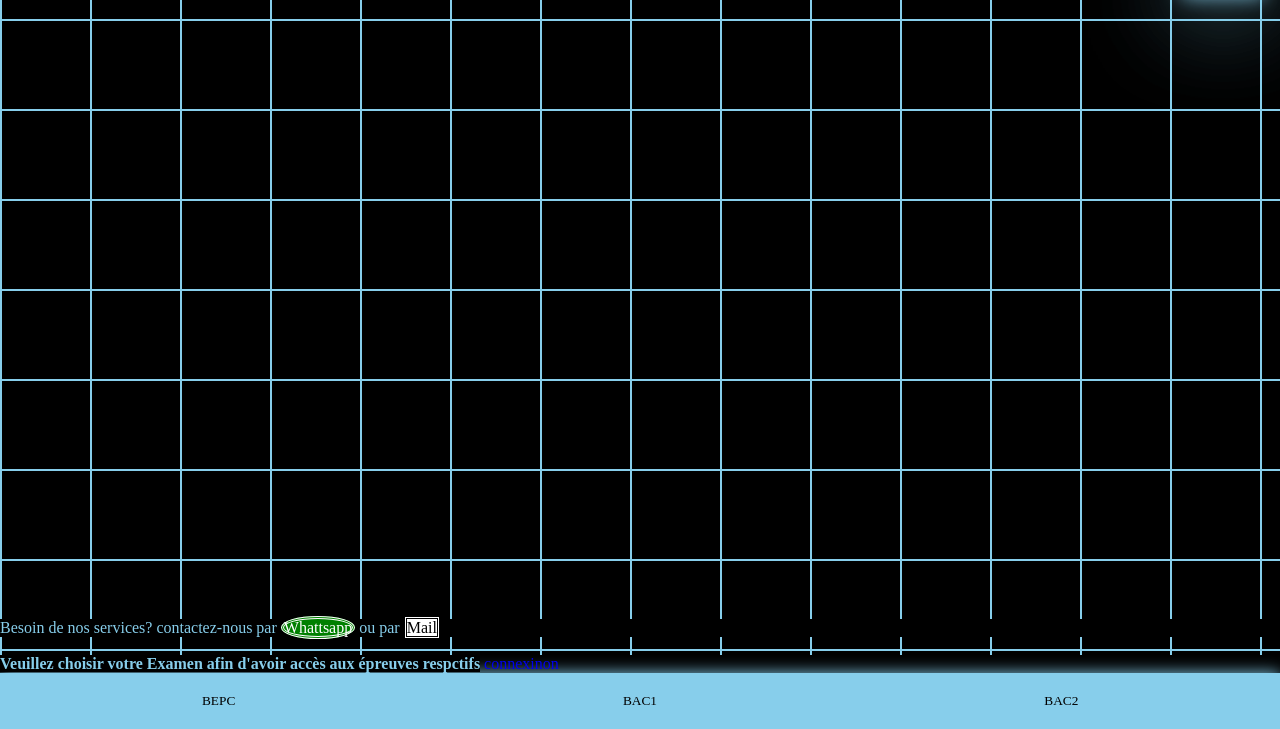
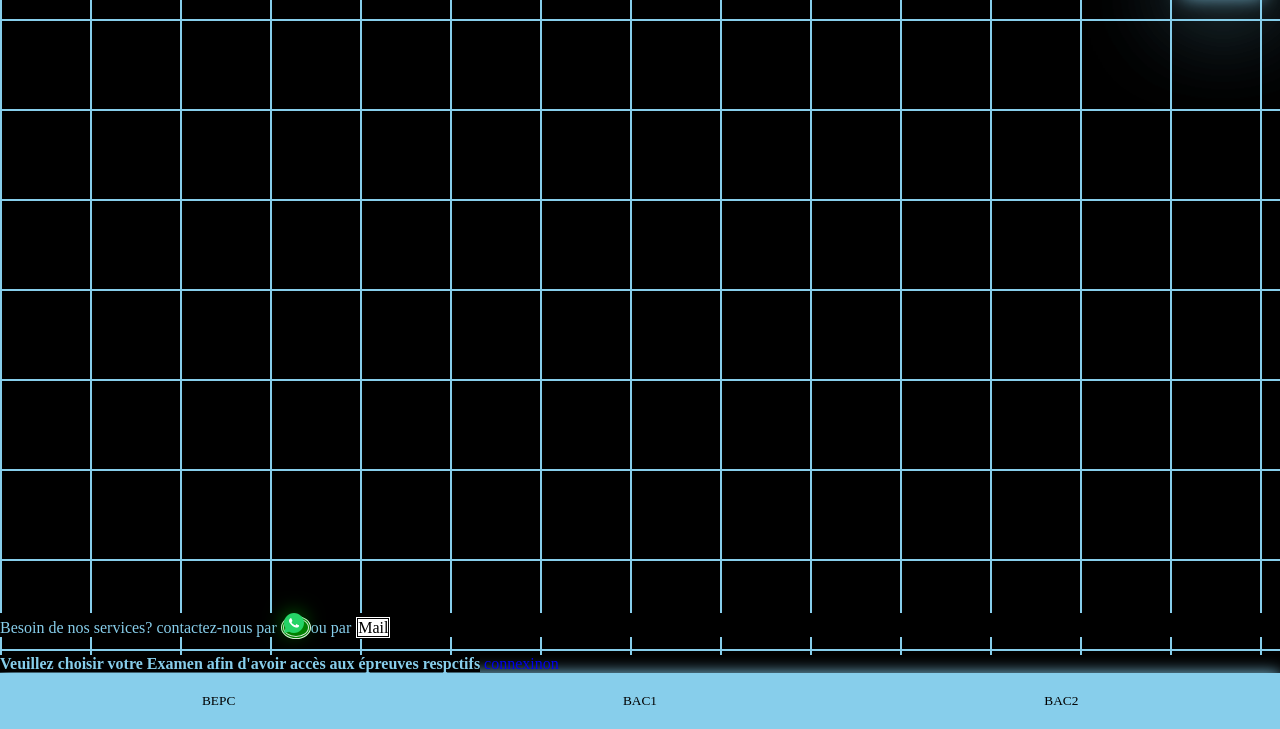
Before and after one commit to bazben/site_-preuve-, a website: page public/index.html in a window 1280 px wide. Shown: the part 71-800 px from the top of the page. Drawn offline with Linux system fonts and the light colour scheme; no server answers.

Commit message:
Update index.html

```diff
--- a/public/index.html
+++ b/public/index.html
@@ -7,6 +7,7 @@
         <link rel="stylesheet" href="index.css">
         <link rel="stylesheet" href="auth.css">
         <link rel="manifest" href="manifest.json">
+        <link rel="icon" href="ok.png" type="application/png">
          <script src="sw.js"></script>
     </head>
     <body>
@@ -15,7 +16,11 @@
         </header>
          <h1>BIENVEUNUE SUR BAZBEN-SITE</h1>
         <div class="nav">
-        <p>Besoin de nos services? contactez-nous par <a href="https://WA.me/+22872858131" target="_blank" class="what">Whattsapp</a> ou par <a href="mailto:bazben498@gmail.com" target="_blank" class="mail">Mail</a> </p><br>
+       <div> <p>Besoin de nos services? contactez-nous par <a href="https://WA.me/+22872858131" target="_blank" class="what"> <svg xmlns="http://www.w3.org/2000/svg" viewBox="0 0 24 24" width="20" height="20" style="filter: drop-shadow(0 0 10px green);">
+  <path fill="#25D366" d="M12.0005 0C5.3735 0 0 5.3735 0 12c0 2.1187.5536 4.192 1.604 6.026L.057 24l6.108-1.587A11.947 11.947 0 0 0 12.0005 24c6.627 0 12-5.373 12-12S18.6275 0 12.0005 0"/>
+  <path fill="#fff" d="M17.472 14.382c-.297-.149-1.758-.867-2.03-.967-.273-.099-.471-.148-.67.15-.197.297-.767.966-.94 1.164-.173.199-.347.223-.644.075-.297-.15-1.255-.463-2.39-1.475-.883-.788-1.48-1.761-1.653-2.059-.173-.297-.018-.458.13-.606.134-.133.298-.347.446-.52.149-.174.198-.298.298-.497.099-.198.05-.371-.025-.52-.075-.149-.669-1.612-.916-2.207-.242-.579-.487-.5-.669-.51-.173-.008-.371-.01-.57-.01-.198 0-.52.074-.792.372-.271.296-1.035 1.012-1.035 2.468 0 1.456 1.06 2.863 1.207 3.062.147.198 2.086 3.185 5.053 4.472.705.305 1.255.488 1.686.626.708.226 1.354.194 1.863.118.568-.085 1.758-.719 2.006-1.413.248-.694.248-1.289.173-1.413-.074-.124-.273-.198-.57-.347"/>
+</svg>
+            </a> ou par <a href="mailto:bazben498@gmail.com" target="_blank" class="mail">Mail</a> </p></div><br>
         <p><mark><strong>Veuillez choisir votre Examen afin d'avoir accès aux épreuves respctifs</strong></mark> <a href="connexion.html">connexinon</a></p>
         <nav>
             <div class="ul">
```
